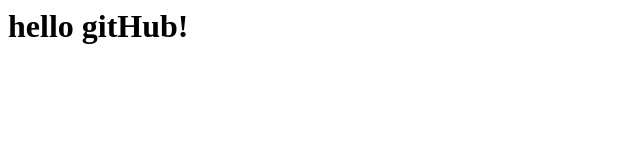
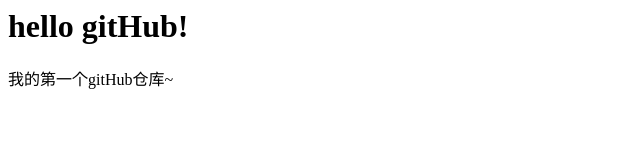
Before and after one commit to Amaya3509/5.18-test, a plain HTML site: page index.html in a window 1280 px wide. Shown: the whole page, without its empty margins (0-640 px from the left). Drawn offline with Linux system fonts and the light colour scheme.

Commit message:
新增了一个div标签

```diff
--- a/index.html
+++ b/index.html
@@ -1 +1,2 @@
 <h1>hello gitHub!</h1>
+<div>我的第一个gitHub仓库~</div>
```
